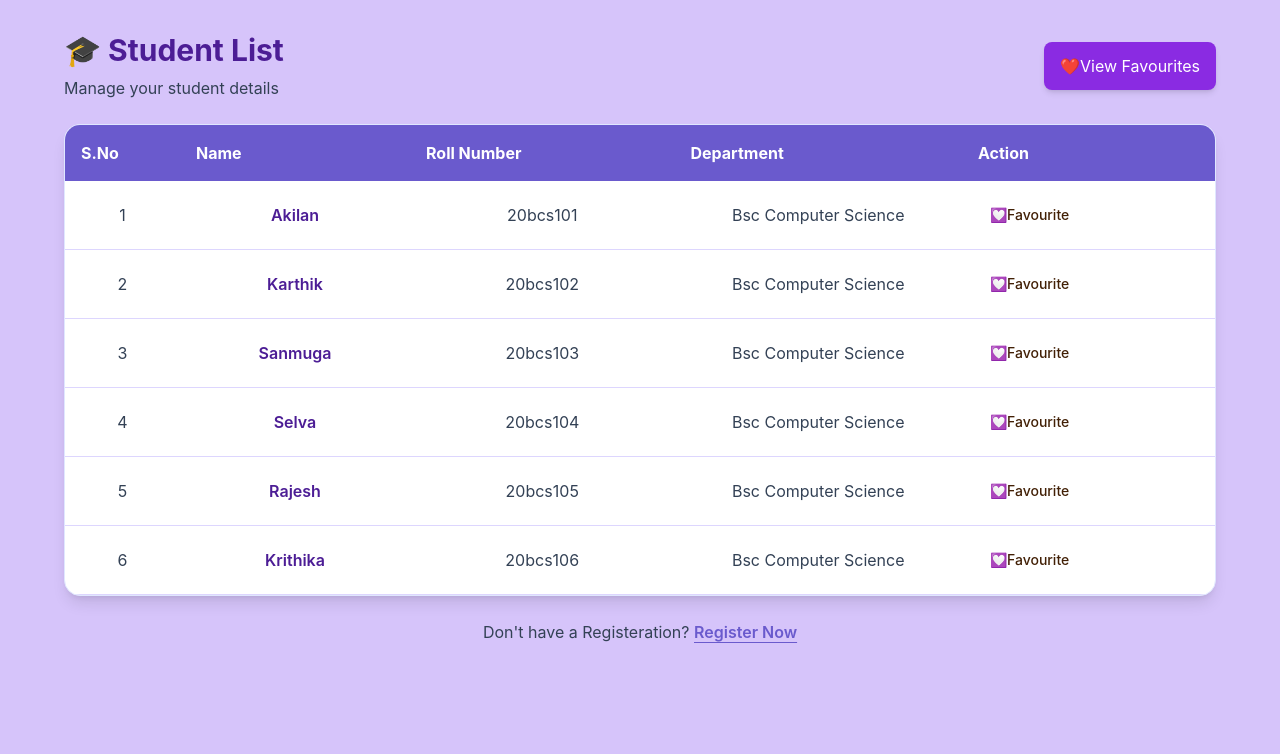
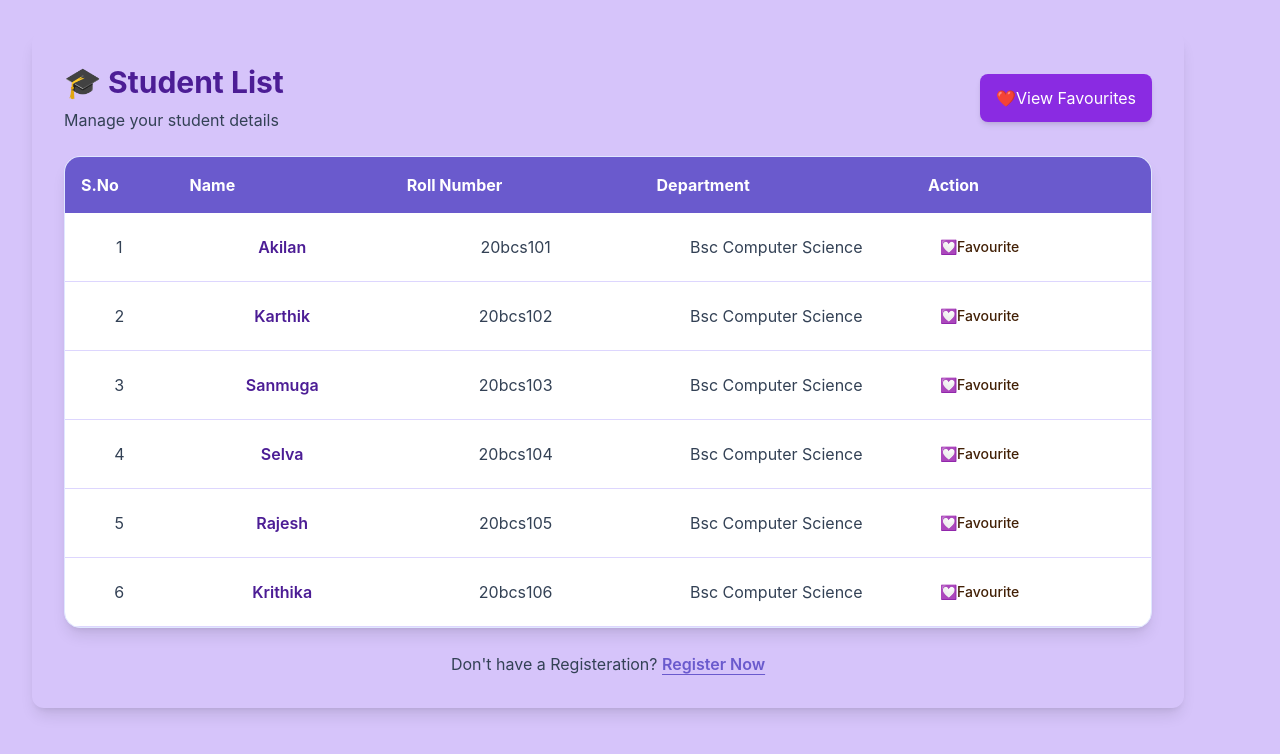
Before and after one commit to akilank-tech/Student-List-React, a React (Vite) app: page / in a window 1280 px wide. Shown: the top 754 px of the page. Built offline with nearby package versions, Linux system fonts and the light colour scheme.

Commit message:
update the file

```diff
--- a/src/pages/FavouriteStudents.jsx
+++ b/src/pages/FavouriteStudents.jsx
@@ -23,7 +23,7 @@ const FavouriteStudent = () => {
 
     return (
         <div className="min-h-[100dvh] bg-[#d6c4fa] p-4 sm:p-8 flex justify-center">
-            <div className="mx-auto max-w-6xl w-full rounded-xl p-3 shadow-lg sm:p-8">
+            <div className="max-w-6xl w-full rounded-xl p-3 shadow-lg sm:p-8">
             <div className="flex justify-between items-center gap-2 mb-5">
                 <div>
                     <h1 className="text-xl sm:text-3xl font-bold text-[#4C1D95] mb-1">Favourite Students</h1>
--- a/src/pages/StudentList.jsx
+++ b/src/pages/StudentList.jsx
@@ -19,7 +19,7 @@ const StudentList = () => {
 
     return (
         <div className="min-h-[100vh] bg-[#d6c4fa] p-5 sm:p-8">
-            <div className="max-w-6xl mx-auto">
+            <div className="max-w-6xl w-full rounded-xl p-3 shadow-lg sm:p-8">
                 <div className="flex items-center justify-between gap-2 mb-6">
                     <div>
                         <h1 className="text-xl sm:text-3xl font-bold text-[#4C1D95] mb-1">🎓 Student List</h1>
```
